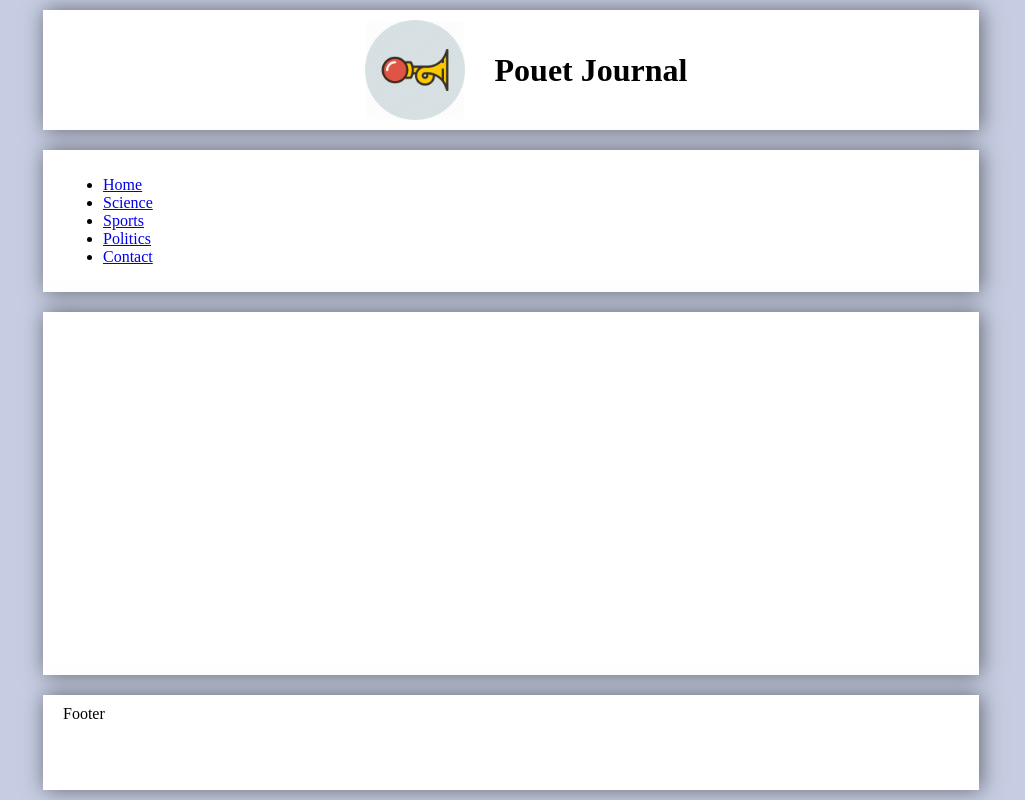
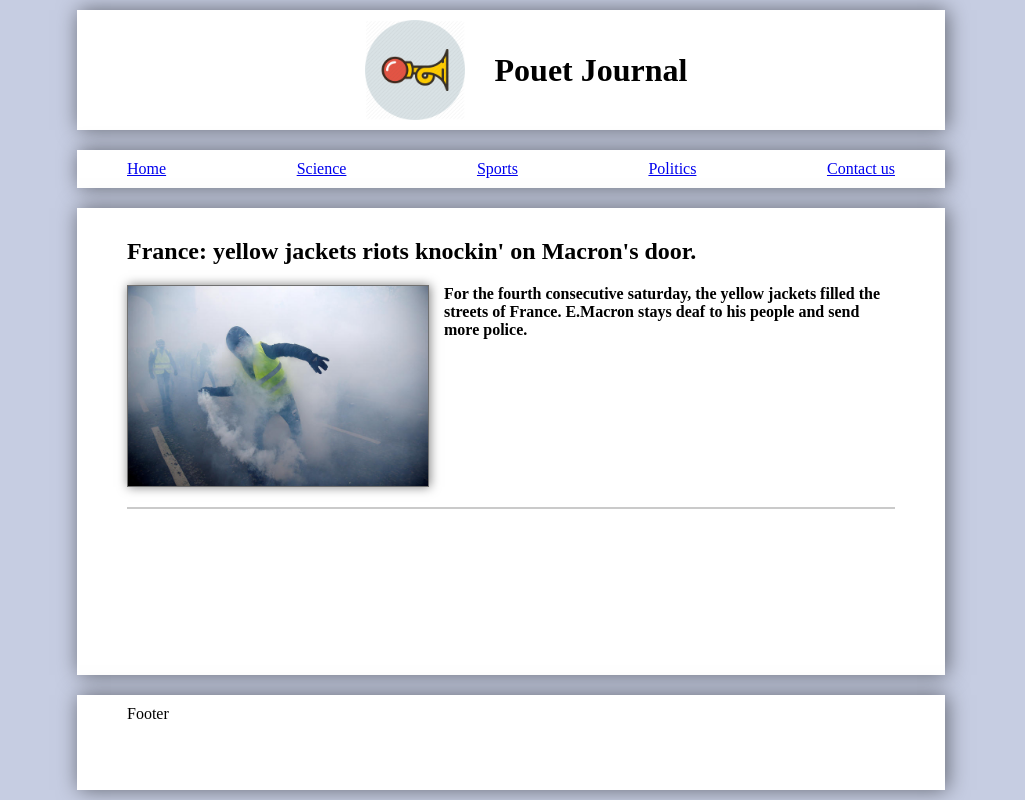
Before and after one commit to OrangeDuck91/ng-pouet-journal, an Angular app: page /home/france in a window 1280 px wide. Shown: the whole page, without its empty margins (129-1154 px from the left). Built offline with nearby package versions, Linux system fonts and the light colour scheme.

Commit message:
styling et menu

```diff
--- a/src/app/app.component.scss
+++ b/src/app/app.component.scss
@@ -5,11 +5,11 @@
   min-height: 100vh;
 
   >*{
-     width : 70%;
-     padding : 10px 20px;
-     margin: 10px 0;
-     box-shadow: 2px 0px 20px 0px rgba(0,0,0,0.5);
-     background-color: white;
+      width: 60%;
+      padding: 10px 50px;
+      margin: 10px 0;
+      box-shadow: 2px 0px 20px 0px rgba(0,0,0,0.5);
+      background-color: white;
    }
 }
 
--- a/src/app/common/component/article-list-item/article-list-item.component.html
+++ b/src/app/common/component/article-list-item/article-list-item.component.html
@@ -1,5 +1,6 @@
-<div class="article-card">
-  <h2><a routerLink="/article/{{article.id}}">{{article.title}}</a></h2>
+<div class="article-card" (click)="gotToDetail()">
+  <h2>{{article.title}}</h2>
+  <!-- <h2><a routerLink="/article/{{article.id}}">{{article.title}}</a></h2> -->
   <div class="article-item-body">
     <img src="{{article.picture}}" alt="article photo">
     <span>{{article.intro}}</span>
--- a/src/app/common/component/article-list-item/article-list-item.component.scss
+++ b/src/app/common/component/article-list-item/article-list-item.component.scss
@@ -7,6 +7,9 @@
   img{
     max-width: 300px;
     max-height: 200px;
+    border: 1px solid #0000008f;
+    // border-bottom: 20px solid #0000008f;
+    box-shadow: 1px 0px 10px 0px rgba(0,0,0,0.5);
   }
   span{
     padding-left: 15px;
@@ -17,4 +20,5 @@
   margin-bottom: 25px;
   border-bottom: 2px solid #8080806b;
   padding-bottom: 20px;
+  cursor: pointer;
 }
--- a/src/app/common/component/article-list-item/article-list-item.component.ts
+++ b/src/app/common/component/article-list-item/article-list-item.component.ts
@@ -1,5 +1,6 @@
 import { Component, OnInit, Input } from '@angular/core';
 import { Article } from '../../model/article.model';
+import { Router } from '@angular/router';
 
 @Component({
   selector: 'a1-article-list-item',
@@ -11,9 +12,13 @@ export class ArticleListItemComponent implements OnInit {
   @Input()
   article: Article;
 
-  constructor() { }
+  constructor(private router: Router) { }
 
   ngOnInit() {
   }
 
+  gotToDetail() {
+    this.router.navigate(['/article', this.article.id]);
+  }
+
 }
--- a/src/app/common/component/top-nav-bar/top-nav-bar.component.html
+++ b/src/app/common/component/top-nav-bar/top-nav-bar.component.html
@@ -1,8 +1,18 @@
-<ul>
-  <li><a routerLink="/home/">Home</a></li>
-  <li><a routerLink="/home/science">Science</a></li>
-  <li><a routerLink="/home/sport">Sports</a></li>
-  <li><a routerLink="/home/politics">Politics</a></li>
-  <li><a routerLink="/contact">Contact</a></li>
-  <!-- <li><a routerLink="/article/1">Detail</a></li> -->
-</ul>
+<div id="menu">
+  <div class="menu-level-1" *ngFor="let menuEntry of menu">
+    <span>
+      <a [routerLink]="menuEntry.route">
+        {{menuEntry.title}}
+      </a>
+    </span>
+    <div class="menu-level-2"
+          *ngIf="menuEntry.subMenu"
+          [hidden]="!menuEntry.ishovered">
+      <span *ngFor="let menusubEntry of menuEntry.subMenu">
+        <a [routerLink]="menusubEntry.route">
+          {{menusubEntry.title}}
+        </a>
+      </span>
+    </div>
+  </div>
+</div>
--- a/src/app/common/component/top-nav-bar/top-nav-bar.component.scss
+++ b/src/app/common/component/top-nav-bar/top-nav-bar.component.scss
@@ -0,0 +1,12 @@
+#menu{
+  display: flex;
+  justify-content: space-between;
+}
+
+.menu-level-1{
+
+
+  .menu-level-2{
+
+  }
+}
--- a/src/app/common/component/top-nav-bar/top-nav-bar.component.ts
+++ b/src/app/common/component/top-nav-bar/top-nav-bar.component.ts
@@ -1,15 +1,66 @@
-import { Component, OnInit } from '@angular/core';
+import { Component } from '@angular/core';
+import { MenuEntry } from '../../model/menu-entry.model';
 
 @Component({
   selector: 'a1-top-nav-bar',
   templateUrl: './top-nav-bar.component.html',
   styleUrls: ['./top-nav-bar.component.scss']
 })
-export class TopNavBarComponent implements OnInit {
+export class TopNavBarComponent  {
+
+  menu: MenuEntry[] = [
+    {
+      title: 'Home',
+      route: '/home'
+    },
+    {
+      title: 'Science',
+      route: '/home/science',
+      subMenu: [
+        {
+          title: 'Space',
+          route: '/home/space'
+        },
+        {
+          title: 'Medecine',
+          route: '/home/medecine'
+        }
+      ]
+    },
+    {
+      title: 'Sports',
+      route: '/home/science',
+      subMenu: [
+        {
+          title: 'MotoGP',
+          route: '/home/motoGP'
+        },
+        {
+          title: 'Hockey',
+          route: '/home/hockey'
+        }
+      ]
+    },
+    {
+      title: 'Politics',
+      route: '/home/politics',
+      subMenu: [
+        {
+          title: 'U.S.A',
+          route: '/home/usa'
+        },
+        {
+          title: 'France',
+          route: '/home/france'
+        }
+      ]
+    },
+    {
+      title: 'Contact us',
+      route: '/contact'
+    }
+  ] as MenuEntry[];
 
   constructor() { }
 
-  ngOnInit() {
-  }
-
 }
--- /dev/null
+++ b/src/app/common/model/menu-entry.model.ts
@@ -0,0 +1,6 @@
+export class MenuEntry {
+  title: string;
+  route: string;
+  ishovered?: boolean;
+  subMenu?: MenuEntry[];
+}
--- a/src/app/common/service/article.service.ts
+++ b/src/app/common/service/article.service.ts
@@ -60,7 +60,7 @@ const MOCK_ARTICLES = [
     intro: 'Once again, the US president uses his legendary diplomatic way to cool down relations with North Korea. Another great lesson in geopolitics.',
     text: 'Lorem ipsum dolor sit amet, consectetur adipiscing elit, sed do eiusmod tempor incididunt ut labore et dolore magna aliqua. Ut enim ad minim veniam, quis nostrud exercitation ullamco laboris nisi ut aliquip ex ea commodo consequat. Duis aute irure dolor in reprehenderit in voluptate velit esse cillum dolore eu fugiat nulla pariatur. Excepteur sint occaecat cupidatat non proident, sunt in culpa qui officia deserunt mollit anim id est laborum',
     picture: '../assets/images/article5.jpg',
-    tags: ['politics', 'trump']
+    tags: ['politics', 'trump', 'usa']
   },
   {
     id: 6,
@@ -68,7 +68,7 @@ const MOCK_ARTICLES = [
     intro: 'For the fourth consecutive saturday, the yellow jackets filled the streets of France. E.Macron stays deaf to his people and send more police.',
     text: 'Lorem ipsum dolor sit amet, consectetur adipiscing elit, sed do eiusmod tempor incididunt ut labore et dolore magna aliqua. Ut enim ad minim veniam, quis nostrud exercitation ullamco laboris nisi ut aliquip ex ea commodo consequat. Duis aute irure dolor in reprehenderit in voluptate velit esse cillum dolore eu fugiat nulla pariatur. Excepteur sint occaecat cupidatat non proident, sunt in culpa qui officia deserunt mollit anim id est laborum',
     picture: '../assets/images/article6.jpg',
-    tags: ['politics', 'yellow jackets']
+    tags: ['politics', 'france', 'yellow jacket']
   }
 ] as Article[];
 
--- a/src/app/views/article-detail/article-detail.component.html
+++ b/src/app/views/article-detail/article-detail.component.html
@@ -1,4 +1,4 @@
-<div *ngIf="article">
+<div *ngIf="article" class="article-detail">
   <h2>{{article.title}}</h2>
   <img src="{{article.picture}}" alt="article photo">
   <span>{{article.intro}}</span>
--- a/src/app/views/article-detail/article-detail.component.scss
+++ b/src/app/views/article-detail/article-detail.component.scss
@@ -1,4 +1,24 @@
+
+// title
+h2{
+  font-size: 40px;
+  margin: 15px 0px;
+}
+// picture
 img{
   max-width: 300px;
   max-height: 300px;
+  float: right;
+  margin: 0 10px 10px 15px;
+  border: 1px solid #0000008f;
+  // border-bottom: 20px solid #0000008f;
+  box-shadow: 1px 0px 10px 0px rgba(0,0,0,0.5);
 }
+// Intro
+span{
+  font-weight: bold;
+}
+// Article text
+.article-detail{
+  text-align: justify;
+}
```
